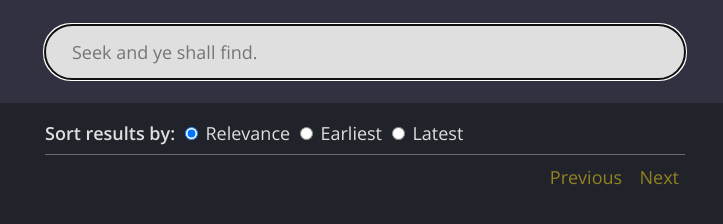
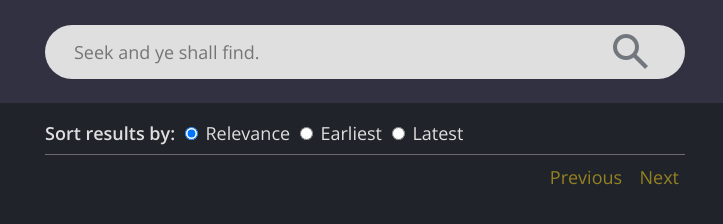
Before and after one commit to happymeex/inn-search, a website with bundled scripts: page client/index.html in a window 1280 px wide. Shown: the full height of the page, 275-998 px from the left. Built offline with nearby package versions, Linux system fonts and the light colour scheme.

Commit message:
added search icon to searchbar

```diff
--- a/client/index.html
+++ b/client/index.html
@@ -17,13 +17,16 @@
         <header id="header">
             <h1 id="title">Search The Wandering Inn</h1>
             <form id="search-form">
+                <div id="searchbar-holder">
                     <input
-                    type="text"
+                        type="search"
                         id="search-input"
                         name="input"
                         required
                         placeholder=""
                     />
+                    <button type="submit" id="search-icon"></button>
+                </div>
             </form>
             <button id="about-button" class="text-button">About</button>
         </header>
@@ -121,7 +124,7 @@
                     <li>A few Easter eggs...?</li>
                 </ul>
                 <p>
-                    The souce code is public on Github. If you find any bugs,
+                    The source code is public on Github. If you find any bugs,
                     usability issues, or features you'd like to see, join the
                     <a href="https://discord.com/invite/abwsa3y" target="_blank"
                         >TWI Discord</a
--- a/client/style.css
+++ b/client/style.css
@@ -56,7 +56,7 @@ main {
     align-items: center;
 }
 
-#search-form input {
+#searchbar-holder {
     --height: 3em;
     padding: 0 1.5em;
     height: var(--height);
@@ -65,6 +65,32 @@ main {
     width: 100%;
     background-color: var(--light-grey);
     margin: 1em 0;
+    display: flex;
+}
+
+#search-icon {
+    width: var(--height);
+    background-color: transparent;
+    border: none;
+    background-image: url("./assets/search_icon.png");
+    background-position: center;
+    cursor: pointer;
+    filter: brightness(1.2);
+}
+
+#search-icon:hover {
+    transition: 0.1s;
+    filter: initial;
+}
+
+#search-input {
+    background-color: transparent;
+    border: none;
+    flex-grow: 1;
+}
+
+#search-input:focus {
+    outline: none;
 }
 
 hr {
--- a/package.json
+++ b/package.json
@@ -7,7 +7,7 @@
         "start": "npm run compile && npm run server",
         "server": "node dist/server/server.js",
         "compile": "npx tsc && npm run copy",
-        "copy": "cp client/* dist"
+        "copy": "cp -r client/* dist"
     },
     "keywords": [],
     "author": "",
```
Also changed, not shown: client/assets/search_icon.png (added). Lines whose indentation alone changed are shown as unchanged.
